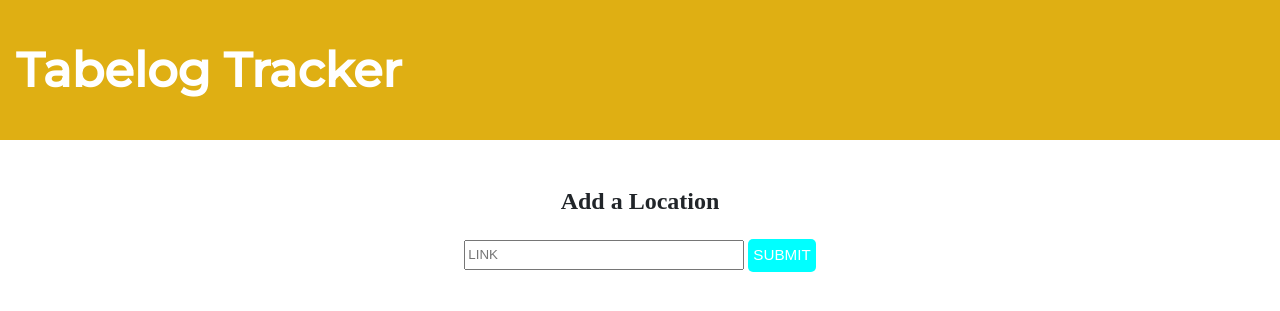
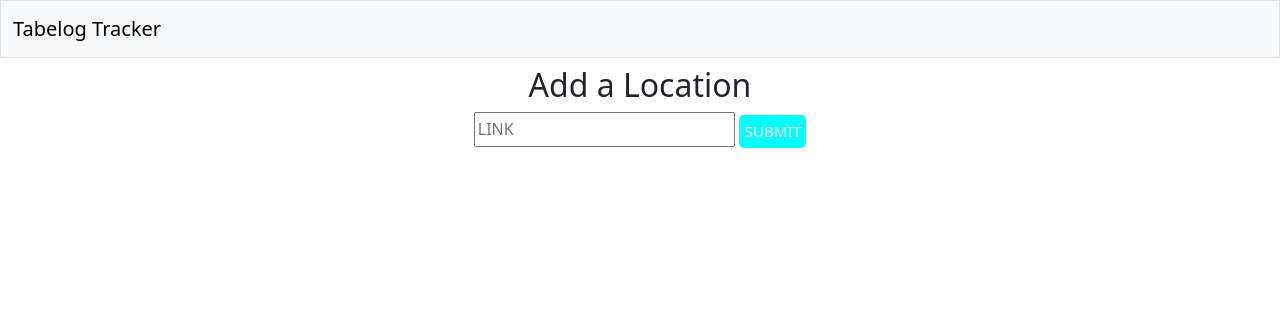
Before and after one commit to imgorf/tabelog-integration, a Flask app: page / in a window 1280 px wide. Shown: the top 311 px of the page. Run offline with Flask 3, Linux system fonts and the light colour scheme; data comes from the database, SQL or seed files in the repository; some libraries are stand-ins or nearby versions.

Commit message:
Added navigation bar functionality for future functions when logged in, as well as bs4 website scraping function.

```diff
--- a/Tabelog-Integration/app.py
+++ b/Tabelog-Integration/app.py
@@ -1,14 +1,23 @@
 from sqlite3 import connect, Cursor
 from flask import Flask, flash, jsonify, redirect, render_template, request, session
+from flask_session import Session
+from bs4 import BeautifulSoup
+import requests
 
 # Configure application
 app = Flask(__name__)
+
+
+#Configuring session type to auto logout everytime the site is closed
+app.config["SESSION_PERMANENT"] = False
+app.config["SESSION_TYPE"] = "filesystem"
+Session(app)
 
 # Ensure templates are auto-reloaded
 app.config["TEMPLATES_AUTO_RELOAD"] = True
 
 # Initialize SQL DB
-con = connect("birthdays.db", check_same_thread=False)
+con = connect("tabelog.db", check_same_thread=False)
 cur = con.cursor()
 
 @app.after_request
@@ -24,22 +33,29 @@
 def index():
     if request.method == "POST":
 
-        name = request.form['name']
-        month = int(request.form['month'])
-        day = int(request.form['day'])
-        print(f"name: {name}, month: {month}, day: {day}")
-        print((name, month, day))
-        cur.execute("INSERT INTO birthdays (name, month, day) VALUES (:name, :month, :day)", name=name, month=month, day=day)
-        return redirect("/")
+        #extract url
+        url = request.form.get('url')
+
+        #check if url was provided
+        if url:
+            #check if submitted url was valid
+            response = requests.get(url)
+            if response.status_code == 200:
+                soup = BeautifulSoup(response.content, 'html.parser')
+
+                #scrape website for name and address of restaurant
+                name = soup.find('h2', class_='display-name').find('span').get_text(strip=True)
+                address = soup.find('p', class_='rstinfo-table__address').get_text(strip=True)
+                print((name, address))
 
     else:
 
-        rows = cur.execute("SELECT * FROM birthdays")
+        rows = cur.execute("SELECT * FROM LOCATIONS")
         return render_template("index.html", rows=rows)
 
 
 @app.route("/remove", methods=["POST"])
 def remove():
     id=request.form.get("id")
-    cur.execute("DELETE FROM birthdays WHERE id = :id", id=id)
+    cur.execute("DELETE FROM tabelog.db WHERE id = :id", id=id)
     return redirect("/")
--- a/Tabelog-Integration/templates/index.html
+++ b/Tabelog-Integration/templates/index.html
@@ -2,10 +2,48 @@
 
 <html lang="en">
     <head>
-        <link href="https://fonts.googleapis.com/css2?family=Montserrat:wght@500&display=swap" rel="stylesheet">
+
+        <meta charset="utf-8">
+        <meta name="viewport" content="initial-scale=1, width=device-width">
+
+        <!-- http://getbootstrap.com/docs/5.3/ -->
+        <link href="https://cdn.jsdelivr.net/npm/bootstrap@5.3.3/dist/css/bootstrap.min.css" rel="stylesheet" integrity="sha384-QWTKZyjpPEjISv5WaRU9OFeRpok6YctnYmDr5pNlyT2bRjXh0JMhjY6hW+ALEwIH" crossorigin="anonymous">
+        <script src="https://cdn.jsdelivr.net/npm/bootstrap@5.3.3/dist/js/bootstrap.bundle.min.js" integrity="sha384-YvpcrYf0tY3lHB60NNkmXc5s9fDVZLESaAA55NDzOxhy9GkcIdslK1eN7N6jIeHz" crossorigin="anonymous"></script>
+
+        <!-- https://favicon.io/emoji-favicons/money-bag/ -->
+        <link href="/static/favicon.ico" rel="icon">
+
         <link href="/static/styles.css" rel="stylesheet">
-        <title>Tabelog Tracker</title>
-        <title>Google Maps API Integration</title>
+
+        <title>C$50 Finance: {% block title %}{% endblock %}</title>
+
+    </head>
+    <body>
+        <nav class="bg-light border navbar navbar-expand-md navbar-light">
+            <div class="container-fluid">
+                <a class="navbar-brand" href="/"> Tabelog Tracker </a>
+                <button aria-controls="navbar" aria-expanded="false" aria-label="Toggle navigation" class="navbar-toggler" data-bs-target="#navbar" data-bs-toggle="collapse" type="button">
+                    <span class="navbar-toggler-icon"></span>
+                </button>
+                <div class="collapse navbar-collapse" id="navbar">
+                    {% if session["user_id"] %}
+                        <ul class="navbar-nav me-auto mt-2">
+                            <li class="nav-item"><a class="nav-link" href="/quote">Quote</a></li>
+                            <li class="nav-item"><a class="nav-link" href="/buy">Buy</a></li>
+                            <li class="nav-item"><a class="nav-link" href="/sell">Sell</a></li>
+                            <li class="nav-item"><a class="nav-link" href="/history">History</a></li>
+                        </ul>
+                        <ul class="navbar-nav ms-auto mt-2">
+                            <li class="nav-item"><a class="nav-link" href="/changepassword">Change Password</a></li>
+                            <li class="nav-item"><a class="nav-link" href="/logout">Log Out</a></li>
+                        </ul>
+                    {% else %}
+                        <ul class="navbar-nav ms-auto mt-2">
+                        </ul>
+                    {% endif %}
+                </div>
+            </div>
+        </nav>
         <script>
             (g=>{var h,a,k,p="The Google Maps JavaScript API",c="google",l="importLibrary",q="__ib__",m=document,b=window;b=b[c]||(b[c]={});var d=b.maps||(b.maps={}),r=new Set,e=new URLSearchParams,u=()=>h||(h=new Promise(async(f,n)=>{await (a=m.createElement("script"));e.set("libraries",[...r]+"");for(k in g)e.set(k.replace(/[A-Z]/g,t=>"_"+t[0].toLowerCase()),g[k]);e.set("callback",c+".maps."+q);a.src=`https://maps.${c}apis.com/maps/api/js?`+e;d[q]=f;a.onerror=()=>h=n(Error(p+" could not load."));a.nonce=m.querySelector("script[nonce]")?.nonce||"";m.head.append(a)}));d[l]?console.warn(p+" only loads once. Ignoring:",g):d[l]=(f,...n)=>r.add(f)&&u().then(()=>d[l](f,...n))})({
               key: "AIzaSyDC320ktyaQ4G7Sv2mhBXRn5ICL4G2RSUI",
@@ -14,17 +52,12 @@
               // Add other bootstrap parameters as needed, using camel case.
             });
         </script>
-    </head>
-    <body>
-        <div class="header">
-            <h1>Tabelog Tracker</h1>
-        </div>
         <div class="container">
             <div class="section">
 
                 <h2>Add a Location</h2>
-                <form method="post">
-                    <input type="text" id="name" name="name" placeholder="LINK">
+                <form method="POST">
+                    <input type="text" id="url" name="url" placeholder="LINK">
                     <input type="submit" value="SUBMIT" style="background-color: cyan; color: white; padding: 5px; border: none; border-radius: 5px;">
                 </form>
             </div>
```
Also changed, not shown: Tabelog-Integration/birthdays.db (deleted), Tabelog-Integration/tabelog.db (added), 1 other file.
